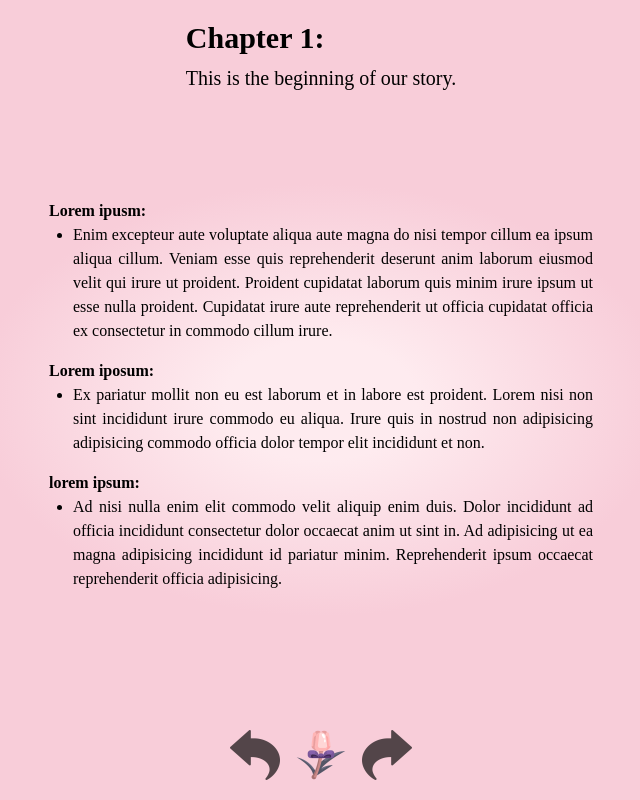
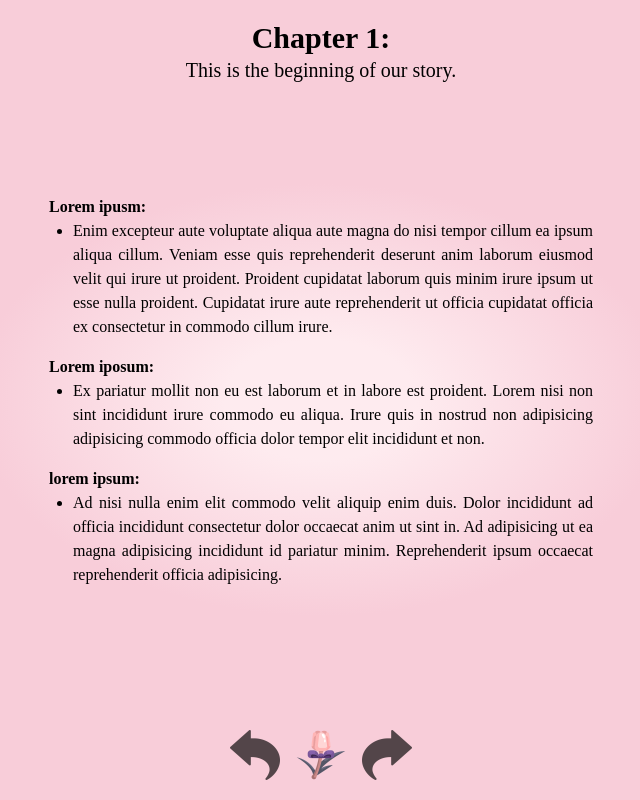
Before and after one commit to AshArce/loveeli, a Next.js app: page /pages in a window 1280 px wide. Shown: the whole page, without its empty margins (319-959 px from the left). Built offline with nearby package versions, Linux system fonts and the light colour scheme; a web font is replaced by a local one.

Commit message:
done section 5

```diff
--- a/src/components/Chapter.jsx
+++ b/src/components/Chapter.jsx
@@ -1,6 +1,7 @@
 import React from "react";
 import { chapter1Section } from "./content";
 import { chapter2Section } from "./content";
+import { chapter5Section } from "./content";
 import Gallery from "./Gallery";
 
   export default function Chapter({ chapter }) {
@@ -45,19 +46,19 @@ import Gallery from "./Gallery";
 
         {chapter === "chapter4" && (
           <div className="">
-            {/* CHAPTER 3 COMPONENT */}
+            {/* CHAPTER 4 COMPONENT */}
           </div>
         )}
 
                                     {/* CHAPTER 5 */}
 
         {chapter === "chapter5" && (
-          <div className="">
-            <h1></h1>
-            {/* CHAPTER 3 COMPONENT */}
-            {chapter6Section}
+          <div className="p-4 max-w-xl mx-auto">
+
+            <p className="whitespace-pre-line text-justify">{chapter5Section.content}</p>
           </div>
-        )}
+)}
+
 
 
 
--- a/src/components/Title.jsx
+++ b/src/components/Title.jsx
@@ -6,8 +6,8 @@ export default function Title({ chapter }) {
 
   return (
     <div>
-      <h1 className="text-3xl font-bold">{content.title}</h1>
-      <p className="text-xl mt-2">{content.text}</p>
+      <h1 className="text-3xl font-bold text-center">{content.title}</h1>
+      <p className="text-xl">{content.text}</p>
     </div>
   );
 }
```
